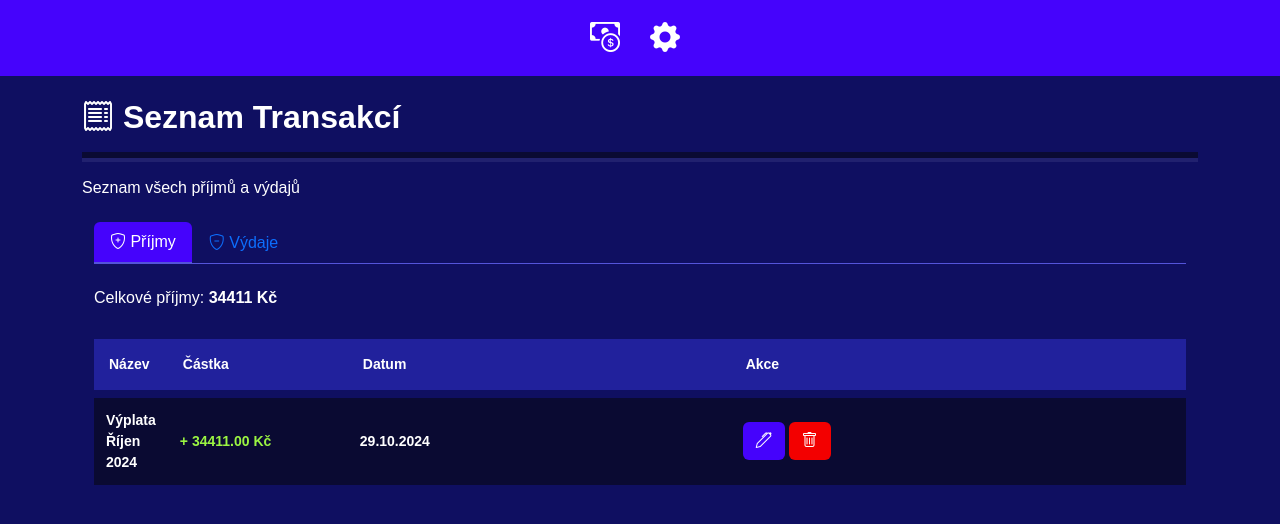
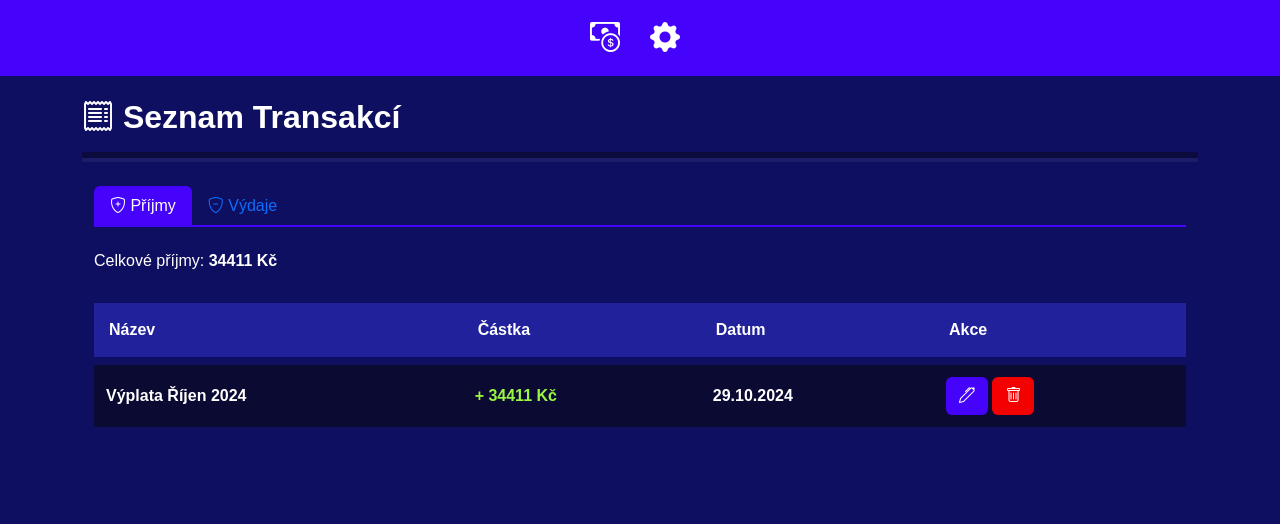
Before and after one commit to Postaczech2021/Finance, a Django app: page /list/ in a window 1280 px wide. Shown: the top 524 px of the page. Run offline with Django 5.2, Linux system fonts and the light colour scheme; data comes from the database, SQL or seed files in the repository.

```diff
--- a/finance_project/finance_app/templates/base.html
+++ b/finance_project/finance_app/templates/base.html
@@ -12,102 +12,78 @@
 </head>
 <body>
 <style>
-
-    tbody, td, tfoot, th, thead, tr {
-    border-color: inherit;
-
-    border-bottom:8px solid #0f0f61 !important;
-    border-width: 0;
-    font-size:14px;
+    body {
+        background-color: #0f0f61;
+        color: white;
     }
-
-
+    h2 {
+        font-weight: bold !important;
+    }
+    label {
+        font-weight: bold;
+        margin-bottom: 5px;
+    }
     .table>:not(caption)>*>* {
         padding: 15px;
         color: white;
         font-weight: bold;
         background-color: #0a0a32 !important;
-    border-bottom-width: var(--bs-border-width);
+        border-bottom: 8px solid #0f0f61 !important;
         box-shadow: inset 0 0 0 9999px var(--bs-table-bg-state, var(--bs-table-bg-type, var(--bs-table-accent-bg)));
     }
-
     .table thead th {
-    background-color: #21219c !important; /* Barva pozadí záhlaví */ }
-
-    .table tbody td  {
-
-    padding: 12px; /* 5px nahoře a dole, 0px vlevo a vpravo */
+        background-color: #21219c !important;
+    }
+    .table tbody td {
+        padding: 12px;
         vertical-align: middle;
     }
-
     .nav-tabs, .nav-link {
 
-     border-bottom: 1px solid #5454da; !important;
+                border: 0px !important;
 
     }
 
-   .nav-tabs .nav-item.show .nav-link, .nav-tabs .nav-link.active {
-
-    background-color:#4503fc;
-           border:0;
-        border-bottom:1px solid #5454da; !important;
-
-       color:white;
-
-
+    .nav-tabs {
+        border-bottom: 2px solid #4503fc !important;
     }
 
-    body {
-
-background-color:#0f0f61;
-color:white;
-
+    .nav-tabs .nav-item.show .nav-link, .nav-tabs .nav-link.active {
+        background-color: #4503fc;
+        color: white;
+        border-bottom: 0px solid red !important;
     }
-label {font-weight:bold;
-margin-bottom:5px;
-
-}
-
     .dangerbtn {
-
         background-color: #f30000 !important;
-    color:white;
-
+        color: white;
     }
     .darkbtn {
-
         background-color: #4503fc !important;
-    color:white;
+        color: white;
     }
-
-    h2 {
-font-weight:bold !important;}
-
     .hr-container {
         display: flex;
         flex-direction: column;
+
     }
-
+    .hr-main, .hr-secondary {
+        border: none;
+        margin: 0;
+        min-width: 350px;
+        opacity:0.75;
+    }
     .hr-main {
         height: 6px;
-    min-width: 350px;
         background-color: #0a0a33;
-    border: none;
-    margin: 0; /* Odstraní mezery kolem čáry */
-    margin-top:5px;
-    opacity:1;
+        margin-top: 5px;
     }
-
     .hr-secondary {
         height: 4px;
-    min-width: 350px;
         background-color: #21216f;
-    border: none;
-    margin: 0; /* Odstraní mezery kolem čáry */
-    opacity:1;
-    margin-bottom:15px;
+        margin-bottom: 15px;
     }
 </style>
+
     <div class="container mt-4">
     {% include 'menu.html' %}
     <div style="height:30px;"></div>
--- a/finance_project/finance_app/templates/list.html
+++ b/finance_project/finance_app/templates/list.html
@@ -7,10 +7,8 @@
     <hr class="hr-secondary">
 </div>
 
-<h6 class="py-3">Seznam všech příjmů a výdajů</h6>
-
-    <div class="container mt-2" style="margin:0 !important;">
-        <ul class="nav nav-tabs" id="myTab" role="tablist">
+<div class="container">
+    <ul class="nav nav-tabs mt-4" id="myTab" role="tablist">
         <li class="nav-item" role="presentation">
             <button class="nav-link active" id="income-tab" data-bs-toggle="tab" data-bs-target="#income" type="button" role="tab" aria-controls="income" aria-selected="true"><i class="bi bi-shield-plus"></i> Příjmy</button>
         </li>
@@ -18,53 +16,55 @@
             <button class="nav-link" id="outcome-tab" data-bs-toggle="tab" data-bs-target="#outcome" type="button" role="tab" aria-controls="outcome" aria-selected="false"><i class="bi bi-shield-minus"></i> Výdaje</button>
         </li>
     </ul>
+
     <div class="tab-content" id="myTabContent">
         <div class="tab-pane fade show active" id="income" role="tabpanel" aria-labelledby="income-tab">
             <h6 class="py-4">Celkové příjmy: <strong>{{ total_income|floatformat:0 }} Kč</strong></h6>
             {% if no_incomes %}
                 <p class="py-3">Žádné příjmy</p>
             {% else %}
-<table class="table mt-2">
+                <div class="row">
+                    <div class="col-12">
+                        <table class="table">
                             <thead>
                                 <tr>
-
-                    <th style="width:23px;">Název</th>
-                      <th style="width:180px !important;">Částka</th>
+                                    <th>Název</th>
+                                    <th>Částka</th>
                                     <th>Datum</th>
                                     <th>Akce</th>
-
                                 </tr>
                             </thead>
                             <tbody>
                                 {% for item in incomes %}
-
+                                    <tr>
                                         <td>{{ item.name }}</td>
-            <td style="color:#9bf542;">+ {{ item.amount|floatformat:2 }} Kč</td>
+                                        <td style="color:#9bf542;">+ {{ item.amount|floatformat:0 }} Kč</td>
                                         <td>{{ item.date|date:"d.m.Y" }}</td>
-            <td><a class="btn darkbtn" href='{% url 'edit_income' item.id  %}'><i class="bi bi-pen"></i></a>
+                                        <td>
+                                            <a class="btn darkbtn" href='{% url 'edit_income' item.id  %}'><i class="bi bi-pen"></i></a>
                                             <a class="btn dangerbtn" href='{% url 'delete_income' item.id  %}'><i class="bi bi-trash"></i></a>
                                         </td>
-
                                     </tr>
                                 {% endfor %}
                             </tbody>
                         </table>
+                    </div>
+                </div>
             {% endif %}
+        </div>
 
-
-            </div>
         <div class="tab-pane fade" id="outcome" role="tabpanel" aria-labelledby="outcome-tab">
-
             <h6 class="py-4">Celkové výdaje: <strong>{{ total_outcome|floatformat:0 }} Kč</strong></h6>
             {% if no_outcomes %}
                 <p class="py-3">Žádné výdaje</p>
             {% else %}
-<table class="table mt-2">
+                <div class="row">
+                    <div class="col-12">
+                        <table class="table">
                             <thead>
                                 <tr>
-
-            <th style="width:23px;">Název</th>
-            <th style="width:180px !important;">Částka</th>
+                                    <th>Název</th>
+                                    <th>Částka</th>
                                     <th>Datum</th>
                                     <th>Akce</th>
                                 </tr>
@@ -75,16 +75,20 @@
                                         <td>{{ item.name }}
                                             {% if item.quantity != 1 %}
                                                 ( {{ item.quantity }} ks )
-    {% endif %}</td>
+                                            {% endif %}
+                                        </td>
                                         <td style="color:red;">- {{ item.amount|floatformat:0 }} Kč</td>
-            <td style="width: 90px !important;">{{ item.date|date:"d.m.Y" }}</td>
-            <td><a class="btn darkbtn" href='{% url 'edit_outcome' item.id  %}'><i class="bi bi-pen"></i></a>
+                                        <td>{{ item.date|date:"d.m.Y" }}</td>
+                                        <td>
+                                            <a class="btn darkbtn" href='{% url 'edit_outcome' item.id  %}'><i class="bi bi-pen"></i></a>
                                             <a class="btn dangerbtn" href='{% url 'delete_outcome' item.id  %}'><i class="bi bi-trash"></i></a>
                                         </td>
                                     </tr>
                                 {% endfor %}
                             </tbody>
                         </table>
+                    </div>
+                </div>
             {% endif %}
         </div>
     </div>
```
Also changed, not shown: finance_project/finance_app/templates/statistics.html (+3 -72 lines). Lines whose indentation alone changed are shown as unchanged.
